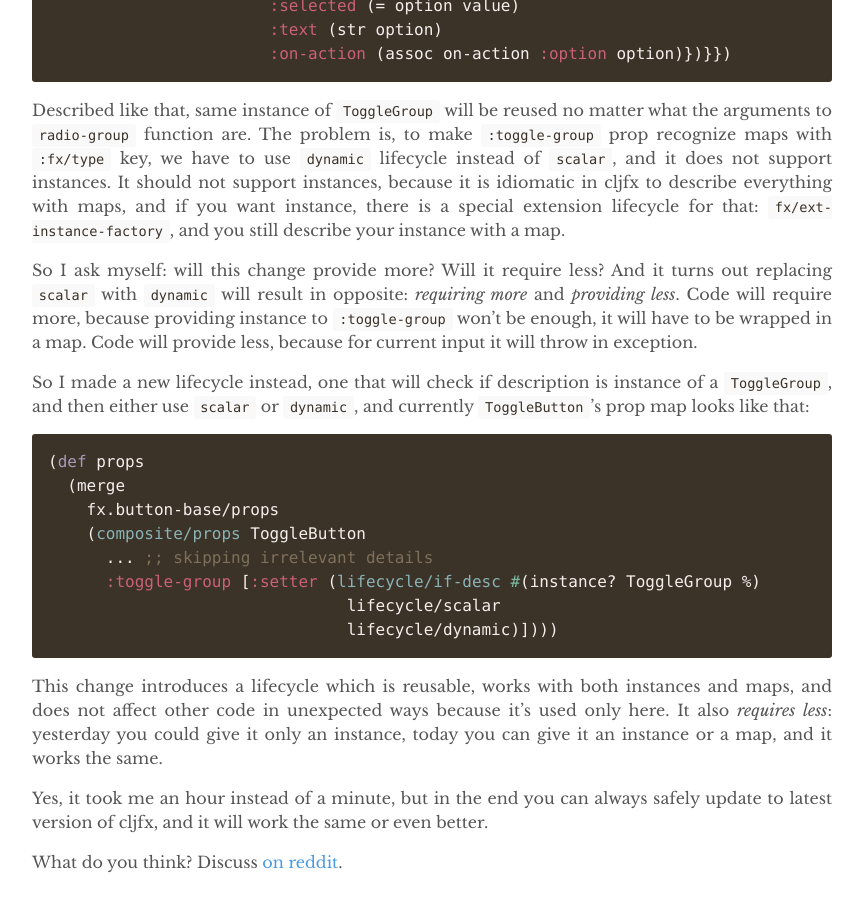
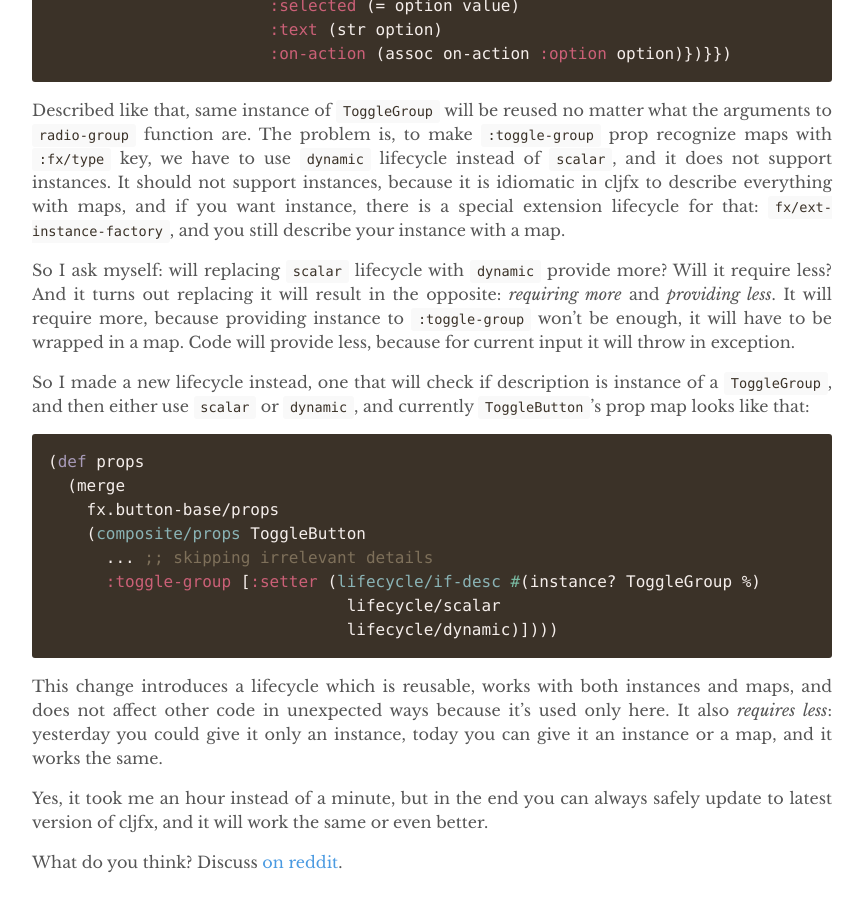
Before and after one commit to vlaaad/vlaaad.github.io, a Jekyll site: the page built from _posts/2019-04-05-growing-cljfx.md, in a window 1280 px wide and 900 px high, scrolled down 2922 px. Shown: the whole window, without its empty margins (208-1072 px from the left). Built offline with Jekyll 4.4.1, drawn with Linux system fonts in a browser that asks for light colours.

Commit message:
Fix wording

```diff
--- a/_posts/2019-04-05-growing-cljfx.md
+++ b/_posts/2019-04-05-growing-cljfx.md
@@ -84,7 +84,7 @@
 Described like that, same instance of `ToggleGroup` will be reused no matter what the arguments to `radio-group` function are.
 The problem is, to make `:toggle-group` prop recognize maps with `:fx/type` key, we have to use `dynamic` lifecycle instead of `scalar`, and it does not support instances. It should not support instances, because it is idiomatic in cljfx to describe everything with maps, and if you want instance, there is a special extension lifecycle for that: `fx/ext-instance-factory`, and you still describe your instance with a map.
 
-So I ask myself: will this change provide more? Will it require less? And it turns out replacing `scalar` with `dynamic` will result in opposite: *requiring more* and *providing less*. Code will require more, because providing instance to `:toggle-group` won't be enough, it will have to be wrapped in a map. Code will provide less, because for current input it will throw in exception.
+So I ask myself: will replacing `scalar` lifecycle with `dynamic` provide more? Will it require less? And it turns out replacing it will result in the opposite: *requiring more* and *providing less*. It will require more, because providing instance to `:toggle-group` won't be enough, it will have to be wrapped in a map. Code will provide less, because for current input it will throw in exception.
 
 So I made a new lifecycle instead, one that will check if description is instance of a `ToggleGroup`, and then either use `scalar` or `dynamic`, and currently `ToggleButton`'s prop map looks like that:
 
```
